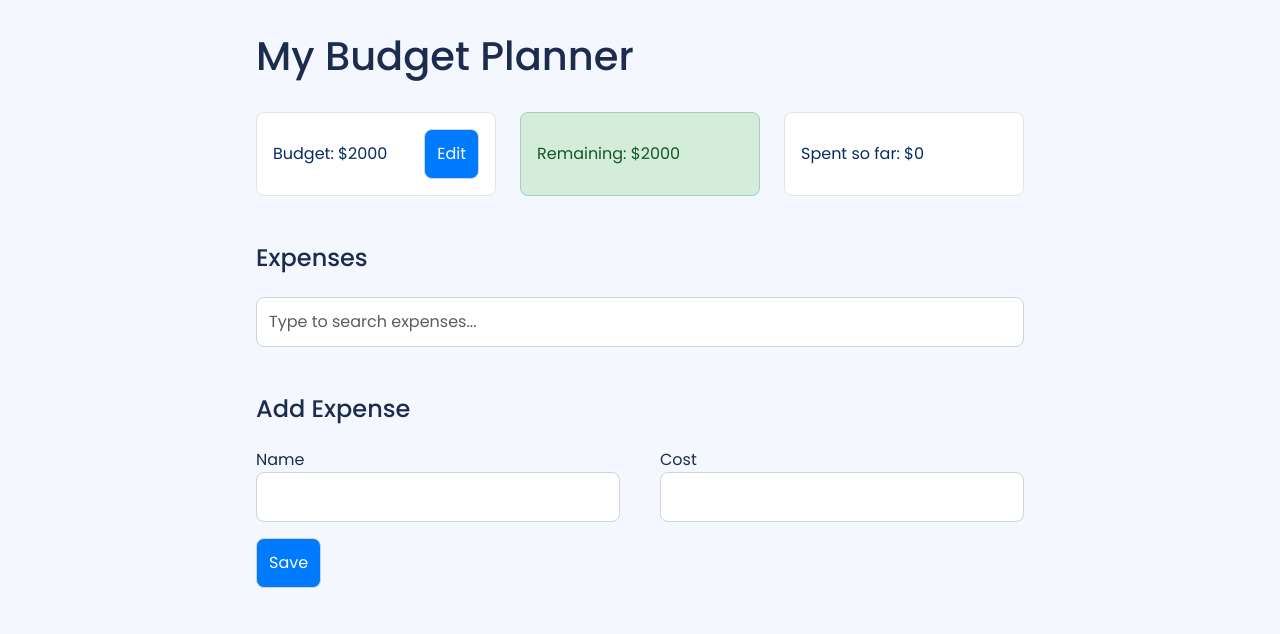
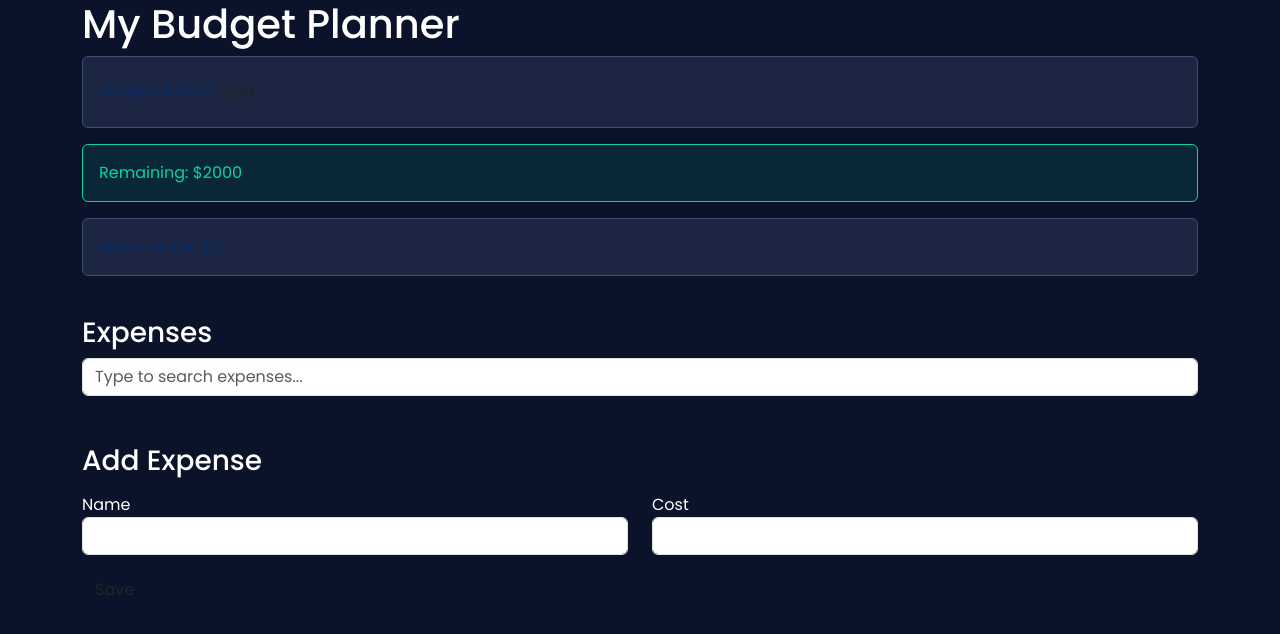
Before and after one commit to DHURANTHAM007/budgeting-app, a React (Create React App) app: page / in a window 1280 px wide. Shown: the top 634 px of the page. Built offline with nearby package versions, Linux system fonts and the light colour scheme; the HTML template or start-up script is replaced by a standard one.

Commit message:
Update App.css

```diff
--- a/src/App.css
+++ b/src/App.css
@@ -1,24 +1,14 @@
 @import url('https://fonts.googleapis.com/css2?family=Poppins:wght@400;500;700&display=swap');
 
 :root {
-  --bg-color: #f4f7fe;
-  --text-primary: #1d2b4f;
-  --text-secondary: #7b8aa8;
-  --card-bg: #ffffff;
-  --success-color: #d4edda;
-  --success-text: #155724;
-  --warning-color: #fff3cd;
-  --warning-text: #856404;
-  --danger-color: #f8d7da;
-  --danger-text: #721c24;
-  --primary-btn: #007bff;
-  --primary-btn-hover: #0056b3;
-}
-
-* {
-  box-sizing: border-box;
-  margin: 0;
-  padding: 0;
+  --bg-color: #0b132b;          /* Midnight Blue */
+  --card-bg: #1c2541;         /* Dark Teal */
+  --primary-accent: #ffb703;     /* Amber/Gold */
+  --secondary-accent: #3a506b;   /* Muted Teal */
+  --success-color: #06d6a0;      /* Vibrant Green */
+  --danger-color: #ef476f;       /* Vibrant Pink/Red */
+  --text-primary: #ffffff;
+  --text-secondary: #8d99ae;
 }
 
 body {
@@ -27,95 +17,23 @@ body {
   color: var(--text-primary);
 }
 
-.container {
-  max-width: 800px;
-  margin: 2rem auto;
-  padding: 0 1rem;
+.alert {
+  background-color: var(--card-bg);
+  border: 1px solid var(--secondary-accent);
 }
 
-h1 {
-  font-size: 2.5rem;
-  margin-bottom: 2rem;
-}
+.alert-success { background-color: rgba(6, 214, 160, 0.1); border-color: var(--success-color); color: var(--success-color); }
+.alert-danger { background-color: rgba(239, 71, 111, 0.1); border-color: var(--danger-color); color: var(--danger-color); }
 
-h3 {
-  font-size: 1.5rem;
-  margin-bottom: 1.5rem;
-}
-
-.alert {
-  padding: 1rem;
-  margin-bottom: 1.5rem;
-  border-radius: 8px;
-  display: flex;
-  justify-content: space-between;
-  align-items: center;
-}
-
-.alert-primary { background-color: var(--card-bg); border: 1px solid #e3e3e3; }
-.alert-success { background-color: var(--success-color); color: var(--success-text); }
-.alert-warning { background-color: var(--warning-color); color: var(--warning-text); }
-
-.summary-cards {
-  display: grid;
-  grid-template-columns: repeat(auto-fit, minmax(200px, 1fr));
-  gap: 1.5rem;
-}
+.btn-primary { background-color: var(--primary-accent); border-color: var(--primary-accent); color: #0b132b; font-weight: bold; }
+.btn-primary:hover { background-color: #fca311; border-color: #fca311; }
 
 .list-group-item {
-  display: flex;
-  justify-content: space-between;
-  align-items: center;
-  padding: 1rem;
-  border-bottom: 1px solid #e3e3e3;
+  background-color: transparent;
+  border-bottom: 1px solid var(--secondary-accent);
+  color: var(--text-primary);
 }
+.list-group-item:last-child { border-bottom: none; }
 
-.list-group-item:last-child {
-  border-bottom: none;
-}
-
-.badge {
-  padding: 0.3rem 0.6rem;
-  border-radius: 12px;
-  font-weight: 500;
-  background-color: var(--primary-btn);
-  color: white;
-}
-
-.delete-icon {
-  cursor: pointer;
-  color: var(--danger-text);
-  font-size: 1.5rem;
-  transition: transform 0.2s ease;
-}
-
-.delete-icon:hover {
-  transform: scale(1.2);
-}
-
-.form-control, .btn {
-  padding: 0.75rem;
-  border-radius: 8px;
-  border: 1px solid #ced4da;
-  font-size: 1rem;
-}
-
-.btn {
-  background-color: var(--primary-btn);
-  color: white;
-  cursor: pointer;
-  transition: background-color 0.2s ease;
-}
-
-.btn:hover {
-  background-color: var(--primary-btn-hover);
-}
-
-.row {
-  display: flex;
-  gap: 1rem;
-}
-
-.col {
-  flex: 1;
-}
+.badge { font-size: 1em; }
+.badge-primary { background-color: var(--primary-accent); color: var(--bg-color); }
```
